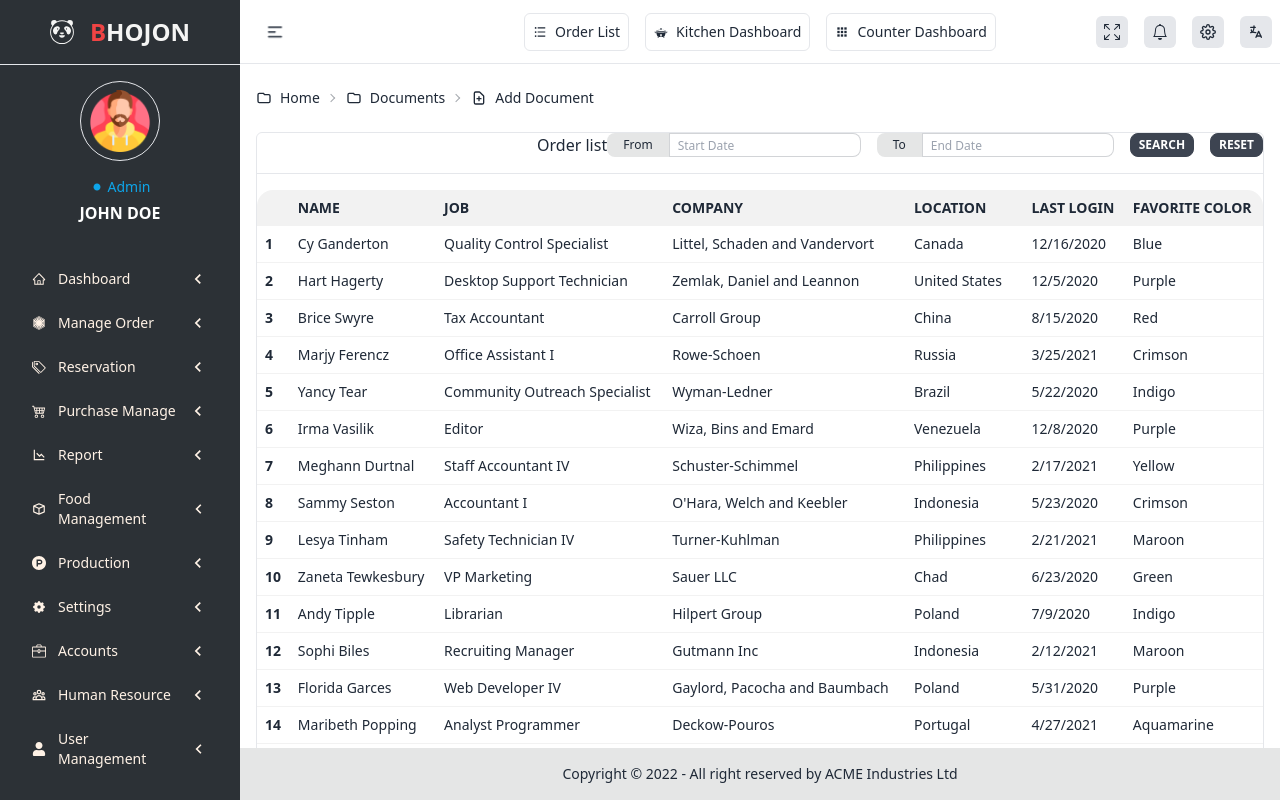
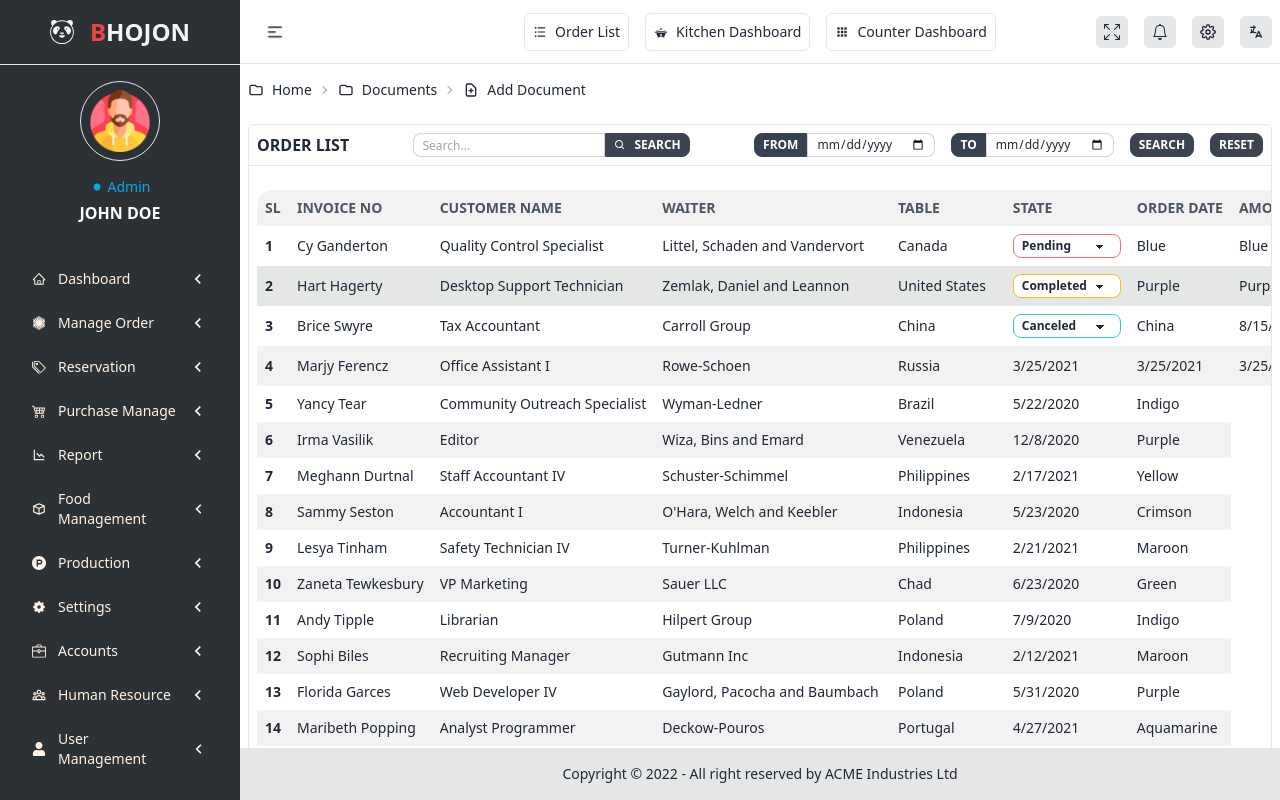
Before and after one commit to nDevers/Bhojon, a React (Create React App) app: page /dashboard/manage-order/order-list in a window 1280 px wide. Built offline with nearby package versions, Linux system fonts and the light colour scheme.

Commit message:
Order list page design #15

```diff
--- a/src/components/Pagination.js
+++ b/src/components/Pagination.js
@@ -3,8 +3,17 @@ import { AiOutlineHome, AiOutlineArrowLeft, AiOutlineArrowRight } from 'react-ic
 
 const Pagination = () => {
     return (
-        <div className='flex items-center justify-end'>
-            <div className="btn-group mt-4">
+        <div className='flex items-center justify-between px-2 mt-2'>
+            <h5 className='text-sm'>
+                Showing
+                <span className='text-ms font-bold'> 1 </span>
+                to
+                <span className='text-ms font-bold'> 25 </span>
+                of
+                <span className='text-ms font-bold'> 8790 </span>
+                entries
+            </h5>
+            <div className="btn-group">
                 <button className="btn btn-outline btn-sm"><AiOutlineArrowLeft /></button>
                 <button className="btn btn-outline btn-sm">1</button>
                 <button className="btn btn-sm btn-gray-200">2</button>
@@ -12,7 +21,7 @@ const Pagination = () => {
                 <button className="btn btn-outline btn-sm">4</button>
                 <button className="btn btn-outline btn-sm"><AiOutlineArrowRight /></button>
             </div>
-        </div>
+        </div >
     );
 };
 
--- a/src/pages/dashboard/ManageOrder/OrderList.js
+++ b/src/pages/dashboard/ManageOrder/OrderList.js
@@ -1,4 +1,6 @@
 import React from 'react';
+import { AiFillEdit, AiFillDelete, AiFillInfoCircle } from 'react-icons/ai';
+import { BiSearch } from 'react-icons/bi';
 
 const OrderList = () => {
     const summaryData = [
@@ -282,20 +284,29 @@ const OrderList = () => {
 
     return (
         <div className='border rounded-md'>
-            <div className='flex items-center justify-end border-b pb-4 mb-4'>
-                <h2>Order list</h2>
+            <div className='flex items-center justify-between border-b p-2 mb-4'>
+                <h2 className='uppercase font-semibold'>Order list</h2>
+
+                <div className="form-control">
+                    <div className="input-group">
+                        <input type="text" placeholder="Search…" className="input input-xs input-bordered" />
+                        <button className="btn btn-xs flex items-center gap-x-2 uppercase">
+                            <BiSearch /> Search
+                        </button>
+                    </div>
+                </div>
 
                 <div className='flex items-center gap-x-4'>
                     <div className="form-control">
                         <label className="input-group input-group-xs">
-                            <span>From</span>
-                            <input type="text" placeholder="Start Date" className="input input-bordered input-xs" />
+                            <span className='btn btn-xs bg-gray-700'>From</span>
+                            <input type="date" placeholder="Start Date" className="input input-bordered input-xs" />
                         </label>
                     </div>
                     <div className="form-control">
                         <label className="input-group input-group-xs">
-                            <span>To</span>
-                            <input type="text" placeholder="End Date" className="input input-bordered input-xs" />
+                            <span className='btn btn-xs bg-gray-700'>To</span>
+                            <input type="date" placeholder="End Date" className="input input-bordered input-xs" />
                         </label>
                     </div>
 
@@ -304,37 +315,63 @@ const OrderList = () => {
                 </div>
             </div>
 
-            <div className='scroll-smooth scrollbar-thin scrollbar-thumb-gray-400 overflow-y-auto'>
-                <table className="table table-compact w-full">
-                    <thead>
+            <div className='scroll-smooth scrollbar-thin scrollbar-thumb-gray-400 overflow-y-auto p-2'>
+                <table className="table table-zebra table-compact w-full">
+                    <thead className='text-gray-600'>
                         <tr>
-                            <th></th>
-                            <th>Name</th>
-                            <th>Job</th>
-                            <th>company</th>
-                            <th>location</th>
-                            <th>Last Login</th>
-                            <th>Favorite Color</th>
+                            <th>SL</th>
+                            <th>Invoice No</th>
+                            <th>Customer Name</th>
+                            <th>Waiter</th>
+                            <th>Table</th>
+                            <th>State</th>
+                            <th>Order Date</th>
+                            <th>Amount</th>
+                            <th>Action</th>
                         </tr>
                     </thead>
                     <tbody>
-                        <tr>
+                        <tr className="hover">
                             <th>1</th>
                             <td>Cy Ganderton</td>
                             <td>Quality Control Specialist</td>
                             <td>Littel, Schaden and Vandervort</td>
                             <td>Canada</td>
-                            <td>12/16/2020</td>
+                            <td>
+                                <select className="select select-error select-xs w-fullmax-w-xs">
+                                    <option selected>Pending</option>
+                                    <option>Completed</option>
+                                    <option>Canceled</option>
+                                </select>
+                            </td>
                             <td>Blue</td>
+                            <td>Blue</td>
+                            <td className='flex items-center gap-x-2'>
+                                <AiFillEdit className="text-cyan-400 text-2xl border rounded-md p-1" />
+                                <AiFillDelete className="text-rose-500 text-2xl border rounded-md p-1" />
+                                <AiFillInfoCircle className="text-indigo-400 text-2xl border rounded-md p-1" />
+                            </td>
                         </tr>
-                        <tr>
+                        <tr className="active">
                             <th>2</th>
                             <td>Hart Hagerty</td>
                             <td>Desktop Support Technician</td>
                             <td>Zemlak, Daniel and Leannon</td>
                             <td>United States</td>
-                            <td>12/5/2020</td>
+                            <td>
+                                <select className="select select-warning select-xs w-fullmax-w-xs">
+                                    <option >Pending</option>
+                                    <option selected>Completed</option>
+                                    <option>Canceled</option>
+                                </select>
+                            </td>
                             <td>Purple</td>
+                            <td>Purple</td>
+                            <td className='flex items-center gap-x-2'>
+                                <AiFillEdit className="text-cyan-400 text-2xl border rounded-md p-1" />
+                                <AiFillDelete className="text-rose-500 text-2xl border rounded-md p-1" />
+                                <AiFillInfoCircle className="text-indigo-400 text-2xl border rounded-md p-1" />
+                            </td>
                         </tr>
                         <tr>
                             <th>3</th>
@@ -342,8 +379,20 @@ const OrderList = () => {
                             <td>Tax Accountant</td>
                             <td>Carroll Group</td>
                             <td>China</td>
+                            <td>
+                                <select className="select select-info select-xs w-fullmax-w-xs">
+                                    <option>Pending</option>
+                                    <option>Completed</option>
+                                    <option selected>Canceled</option>
+                                </select>
+                            </td>
+                            <td>China</td>
                             <td>8/15/2020</td>
-                            <td>Red</td>
+                            <td className='flex items-center gap-x-2'>
+                                <AiFillEdit className="text-cyan-400 text-2xl border rounded-md p-1" />
+                                <AiFillDelete className="text-rose-500 text-2xl border rounded-md p-1" />
+                                <AiFillInfoCircle className="text-indigo-400 text-2xl border rounded-md p-1" />
+                            </td>
                         </tr>
                         <tr>
                             <th>4</th>
@@ -352,7 +401,13 @@ const OrderList = () => {
                             <td>Rowe-Schoen</td>
                             <td>Russia</td>
                             <td>3/25/2021</td>
-                            <td>Crimson</td>
+                            <td>3/25/2021</td>
+                            <td>3/25/2021</td>
+                            <td className='flex items-center gap-x-2'>
+                                <AiFillEdit className="text-cyan-400 text-2xl border rounded-md p-1" />
+                                <AiFillDelete className="text-rose-500 text-2xl border rounded-md p-1" />
+                                <AiFillInfoCircle className="text-indigo-400 text-2xl border rounded-md p-1" />
+                            </td>
                         </tr>
                         <tr>
                             <th>5</th>
@@ -499,17 +554,6 @@ const OrderList = () => {
                             <td>Red</td>
                         </tr>
                     </tbody>
-                    <tfoot>
-                        <tr>
-                            <th></th>
-                            <th>Name</th>
-                            <th>Job</th>
-                            <th>company</th>
-                            <th>location</th>
-                            <th>Last Login</th>
-                            <th>Favorite Color</th>
-                        </tr>
-                    </tfoot>
                 </table>
             </div>
         </div>
--- a/src/pages/dashboard/dashboard.js
+++ b/src/pages/dashboard/dashboard.js
@@ -249,7 +249,7 @@ const Dashboard = () => {
                     </navbar>
 
                     <main className="scroll-smooth scrollbar-thin scrollbar-thumb-gray-400 overflow-x-auto">
-                        <div className='m-4'>
+                        <div className='m-2'>
                             <Breadcrumbs />
 
                             <Outlet />
--- a/src/pages/notFound.js
+++ b/src/pages/notFound.js
@@ -1,9 +1,17 @@
 import React from 'react';
+import { SiFoodpanda } from 'react-icons/si';
+import Navbar from '../components/Navbar';
 
 const NotFound = () => {
     return (
         <div>
-            <h1>Not Found</h1>
+            <Navbar />
+            <div className='flex flex-col h-screen justify-center items-center'>
+                <SiFoodpanda className='text-5xl md:text-6xl lg:text-7xl text-black-50' />
+                <h2 className='lg:text-9xl md:text-7xl text-6xl text-rose-400 font-bold font-mono mt-6 mb-8'>404</h2>
+                <h3 className='lg:text-4xl md:text-3xl text-2xl text-slate-400 uppercase font-semibold mb-16'>Page Not Found!</h3>
+                <a href='/' className="btn uppercase">Back to Home</a>
+            </div>
         </div>
     );
 };
```
